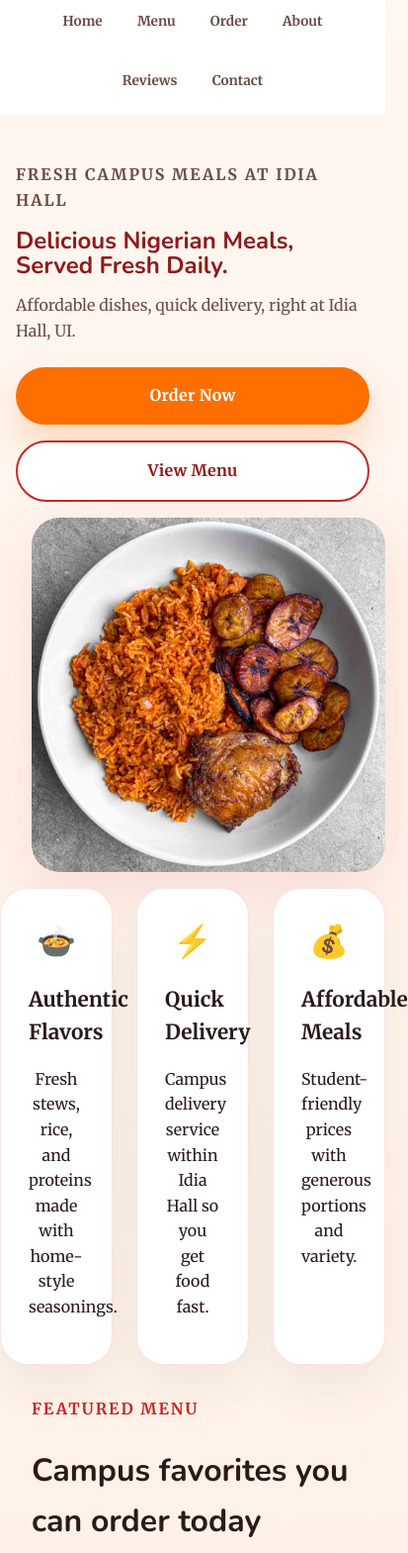
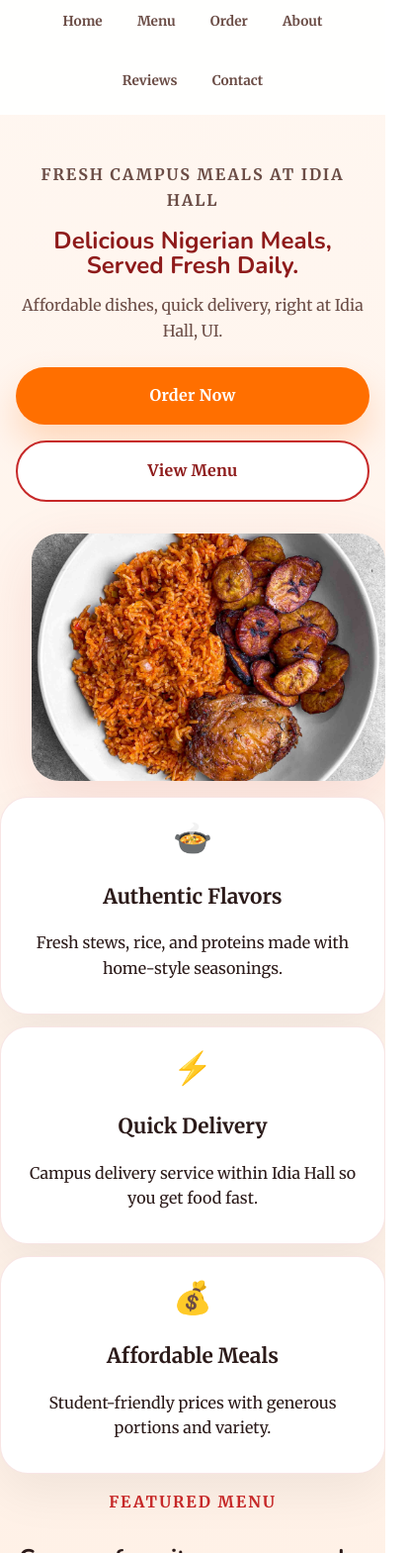
Before and after one commit to GhostAssa/five-loaves-two-fish-site, a plain HTML site: page index.html in a window 390 px wide. Shown: the part 70-1639 px from the top of the page at 99% size, 413 px wide, since content can reach past the window. Drawn offline with nearby package versions, Linux system fonts and the light colour scheme.

Commit message:
Improve home page mobile responsiveness - fix clustered text, better spacing, responsive grids, and centered layouts

```diff
--- a/styles.css
+++ b/styles.css
@@ -113,7 +113,7 @@ nav a:hover {
 h1 {
   margin: 0 0 1rem;
   font-family: 'Nunito', sans-serif;
-  font-size: clamp(2.5rem, 4vw, 4rem);
+  font-size: clamp(1.8rem, 6vw, 4rem);
   line-height: 1.02;
   color: var(--accent-dark);
 }
@@ -211,7 +211,7 @@ h1 {
   background: var(--surface);
   border: 1px solid var(--border);
   border-radius: 28px;
-  padding: 1.75rem;
+  padding: clamp(1rem, 3vw, 1.75rem);
   box-shadow: 0 20px 50px rgba(0, 0, 0, 0.06);
 }
 
@@ -305,7 +305,7 @@ h1 {
 
 .section-header h2 {
   font-family: 'Nunito', sans-serif;
-  font-size: 2rem;
+  font-size: clamp(1.5rem, 4vw, 2rem);
   margin: 0.5rem 0 0;
 }
 
@@ -315,7 +315,7 @@ h1 {
 .values-card,
 .order-form-section,
 .map-section {
-  padding: 2rem;
+  padding: clamp(1rem, 4vw, 2rem);
 }
 
 .admin-panel {
@@ -599,6 +599,11 @@ select {
   .contact-details {
     margin: 0 1rem;
   }
+
+  .grid-3 {
+    grid-template-columns: repeat(2, 1fr);
+    gap: clamp(1rem, 2vw, 1.5rem);
+  }
 }
 
 @media (max-width: 640px) {
@@ -622,6 +627,37 @@ select {
   .menu-grid,
   .photo-grid {
     grid-template-columns: 1fr;
+  }
+
+  .grid-3 {
+    grid-template-columns: 1fr;
+  }
+
+  .highlights {
+    gap: clamp(0.75rem, 2vw, 1rem);
+  }
+
+  .hero-copy {
+    text-align: center;
+  }
+
+  .eyebrow {
+    justify-content: center;
+  }
+
+  .hero-image img {
+    margin-top: 1rem;
+    max-height: 250px;
+    object-fit: cover;
+  }
+
+  .section-header {
+    text-align: center;
+    margin-bottom: clamp(1rem, 3vw, 1.5rem);
+  }
+
+  .menu-preview .hero-actions.center {
+    margin-top: clamp(1rem, 3vw, 1.5rem);
   }
 }
 
```
